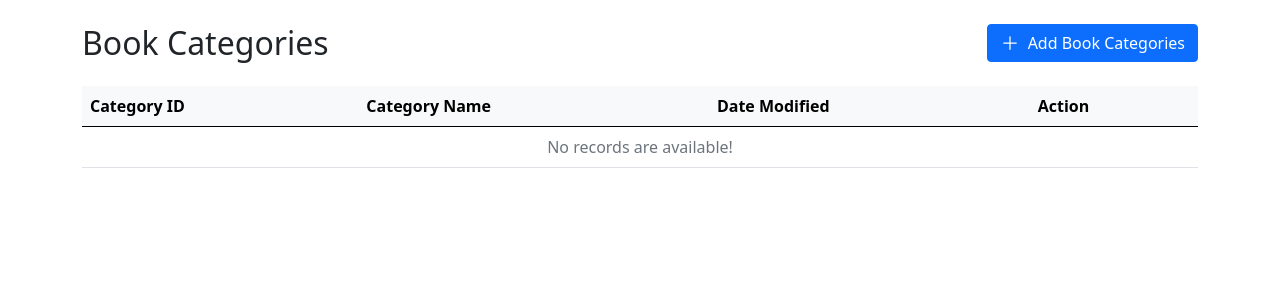
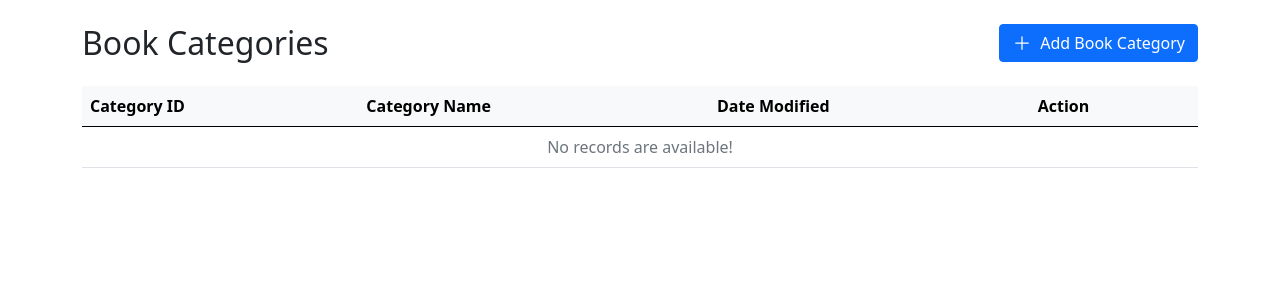
Before and after one commit to dasundev/library-system, a PHP site: page /categories in a window 1280 px wide. Shown: the part 56-356 px from the top of the page. Run offline with PHP 8.4, Linux system fonts and the light colour scheme; data that the repository does not hold is empty.

Commit message:
change headings and date value

```diff
--- a/categories/edit.php
+++ b/categories/edit.php
@@ -33,7 +33,7 @@ require_once "process.php";
     </nav>
 
     <div class="mb-3">
-        <h1 class="fs-2">Edit Book Categories</h1>
+        <h1 class="fs-2">Edit Book Category</h1>
     </div>
 
     <?php
--- a/categories/index.php
+++ b/categories/index.php
@@ -24,7 +24,7 @@ require_once "process.php";
             <svg xmlns="http://www.w3.org/2000/svg" fill="none" viewBox="0 0 24 24" stroke-width="1.5" stroke="currentColor" width="20" height="20">
                 <path stroke-linecap="round" stroke-linejoin="round" d="M12 4.5v15m7.5-7.5h-15" />
             </svg>
-            Add Book Categories
+            Add Book Category
         </a>
     </div>
 
```
